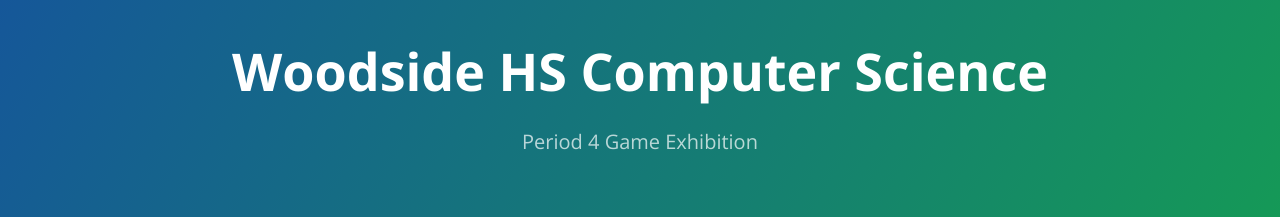
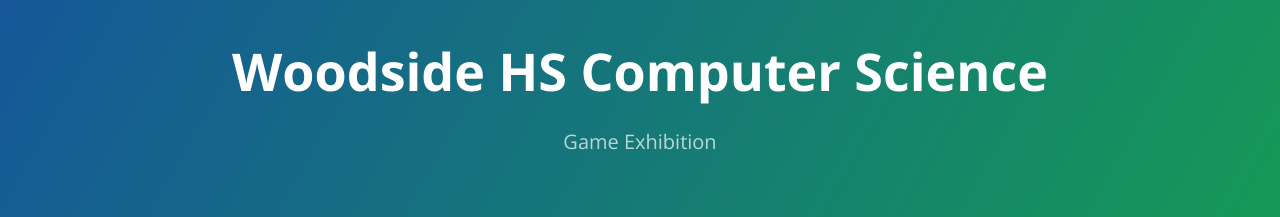
Before and after one commit to Woodside-HS/E-P4-Final, a plain HTML site: page index.html in a window 1280 px wide. Shown: the top 217 px of the page. Drawn offline with nearby package versions, Linux system fonts and the light colour scheme.

Commit message:
Removed period 4 from tagline

```diff
--- a/index.html
+++ b/index.html
@@ -12,7 +12,7 @@
   <body>
     <section class="page-header" style="padding: 2rem 6rem;">
       <h1 class="project-name">Woodside HS Computer Science</h1>
-      <h2 class="project-tagline">Period 4 Game Exhibition</h2>
+      <h2 class="project-tagline">Game Exhibition</h2>
     </section>
 
     <section class="main-content">
```
